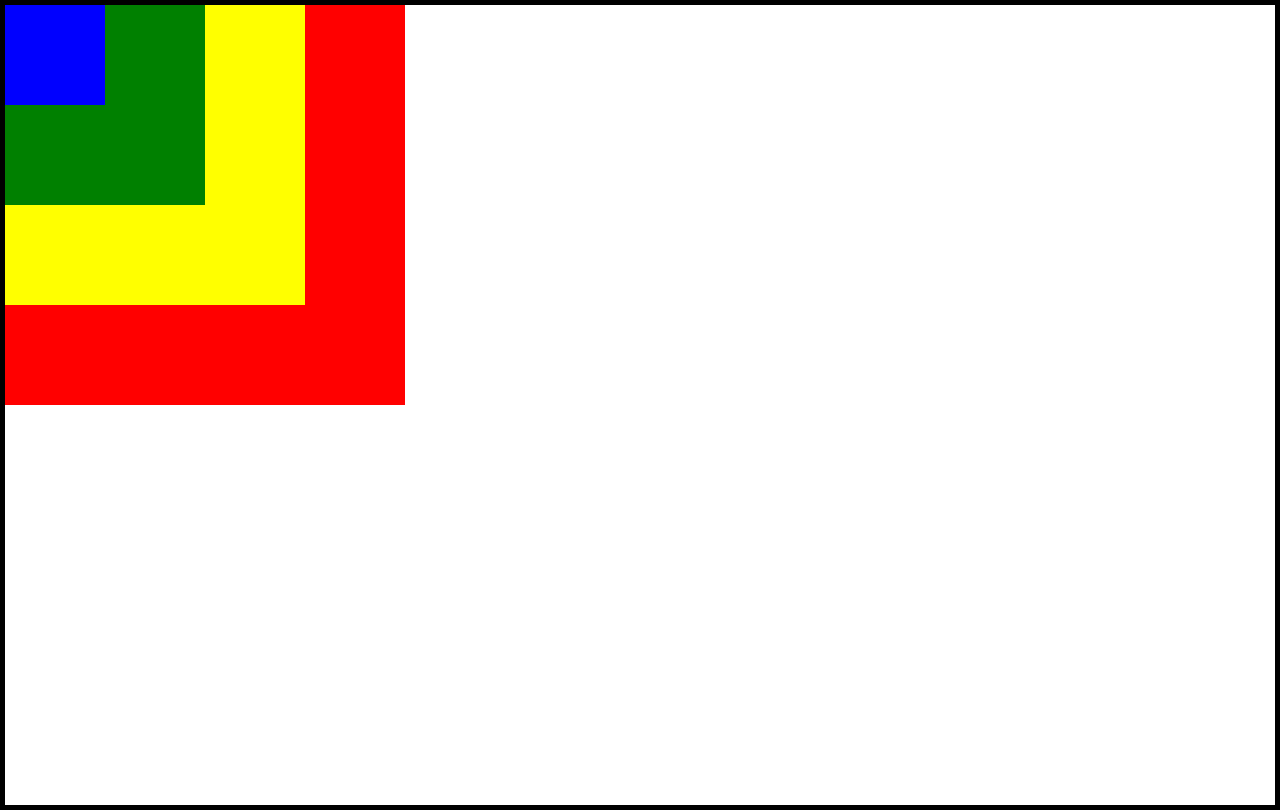
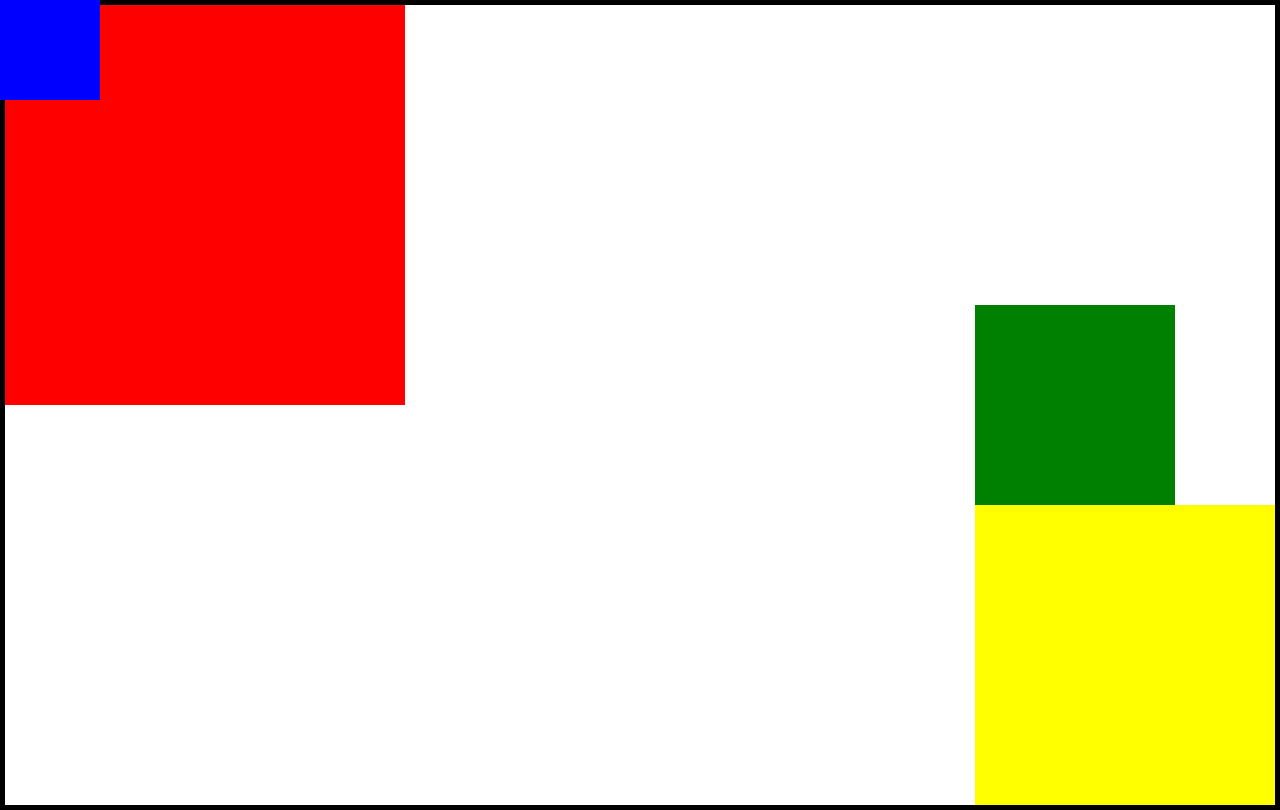
Before and after one commit to mykeychain/css-mocks, a plain HTML site: page index.html in a window 1280 px wide. Drawn offline with Linux system fonts and the light colour scheme.

Commit message:
adds exercises 1-5

```diff
--- a/style.css
+++ b/style.css
@@ -1,4 +1,45 @@
-body {
+/* Exercise 1:  */
+/* body {
+  margin: 0;
+  border: 5px solid black;
+  height: 100vh;
+  position: relative;
+}
+
+.one {
+  width: 400px;
+  height: 400px;
+  background-color: red;
+  position: relative;
+}
+
+.two {
+  width: 300px;
+  height: 300px;
+  background-color: yellow;
+}
+
+.three {
+  width: 200px;
+  height: 200px;
+  background-color: green;
+}
+
+.four {
+  width: 100px;
+  height: 100px;
+  background-color: blue;
+}
+.two, .three, .four {
+  position: absolute;
+  top: 50px;
+  right: 50px;
+} */
+
+
+/* Exercise 2:  */
+
+/* body {
   margin: 0;
   border: 5px solid black;
   height: 100vh;
@@ -27,4 +68,127 @@ body {
   width: 100px;
   height: 100px;
   background-color: blue;
+  position: absolute;
+  right: 0;
+} */
+
+/* Exercise 3:  */
+/* body {
+  margin: 0;
+  border: 5px solid black;
+  height: 100vh;
+  position: relative;
 }
+
+.one {
+  width: 400px;
+  height: 400px;
+  background-color: red;
+  position: relative;
+}
+
+.two {
+  width: 300px;
+  height: 300px;
+  background-color: yellow;
+  position: absolute;
+}
+
+.three {
+  width: 200px;
+  height: 200px;
+  background-color: green;
+  position: absolute;
+  top: 200px;
+  left: 400px;
+}
+
+.four {
+  width: 100px;
+  height: 100px;
+  background-color: blue;
+  position: absolute;
+  bottom: 0;
+} */
+
+/* Exercise 4:  */
+/* body {
+  margin: 0;
+  border: 5px solid black;
+  height: 100vh;
+  position: relative;
+}
+
+.one {
+  width: 400px;
+  height: 400px;
+  background-color: red;
+  position: relative;
+}
+
+.two {
+  width: 300px;
+  height: 300px;
+  background-color: yellow;
+  position: absolute;
+  right: 0;
+  bottom: 0;
+}
+
+.three {
+  width: 200px;
+  height: 200px;
+  background-color: green;
+  position: relative;
+  top: -100px;
+  left: -100px;
+}
+
+.four {
+  width: 100px;
+  height: 100px;
+  background-color: blue;
+  position: absolute;
+  right: 0;
+  bottom: 0;
+} */
+
+/* Exercise 5:  */
+body {
+  margin: 0;
+  border: 5px solid black;
+  height: 100vh;
+  position: relative;
+}
+
+.one {
+  width: 400px;
+  height: 400px;
+  background-color: red;
+}
+
+.two {
+  width: 300px;
+  height: 300px;
+  background-color: yellow;
+  position: absolute;
+  right: 0;
+  bottom: 0;
+}
+
+.three {
+  width: 200px;
+  height: 200px;
+  background-color: green;
+  position: absolute;
+  top: -200px;
+}
+
+.four {
+  width: 100px;
+  height: 100px;
+  background-color: blue;
+  position: fixed;
+  top: 0;
+  left: 0;
+}
```
